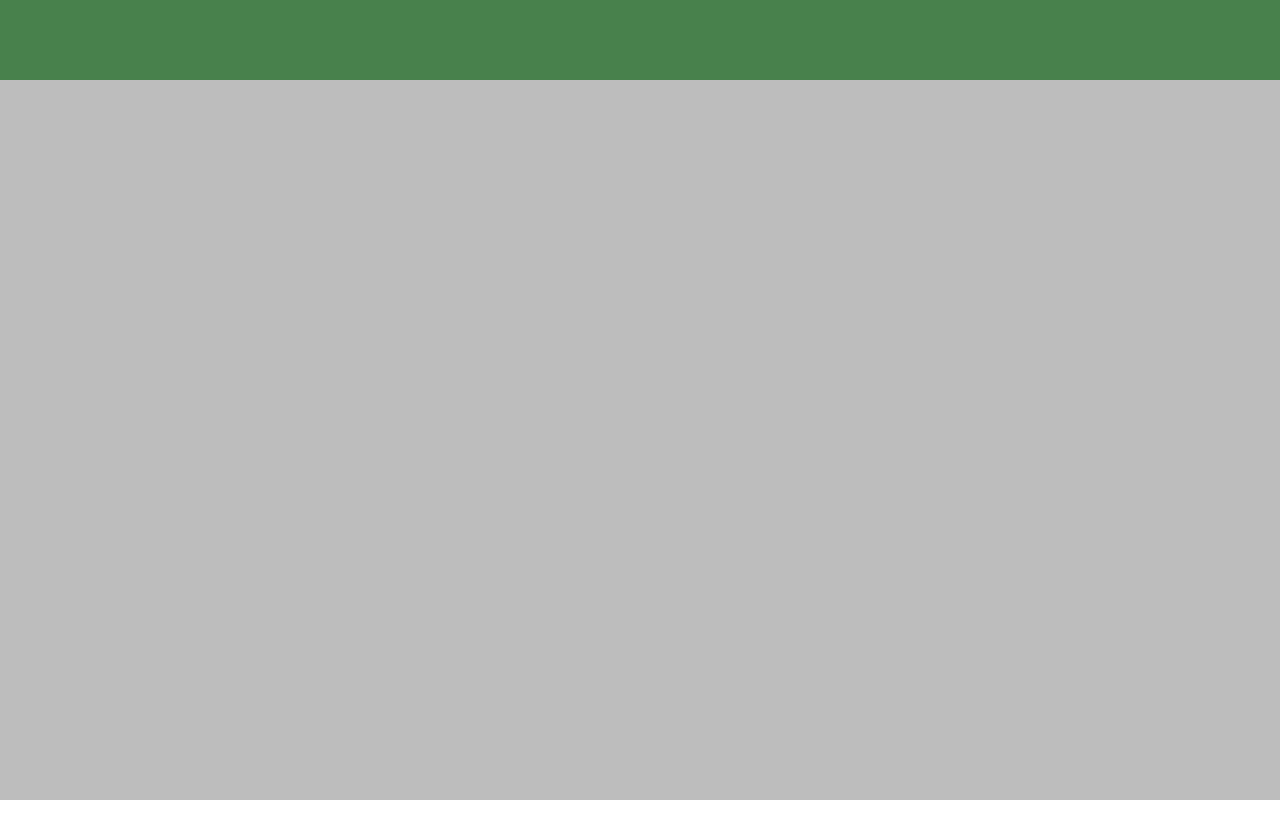
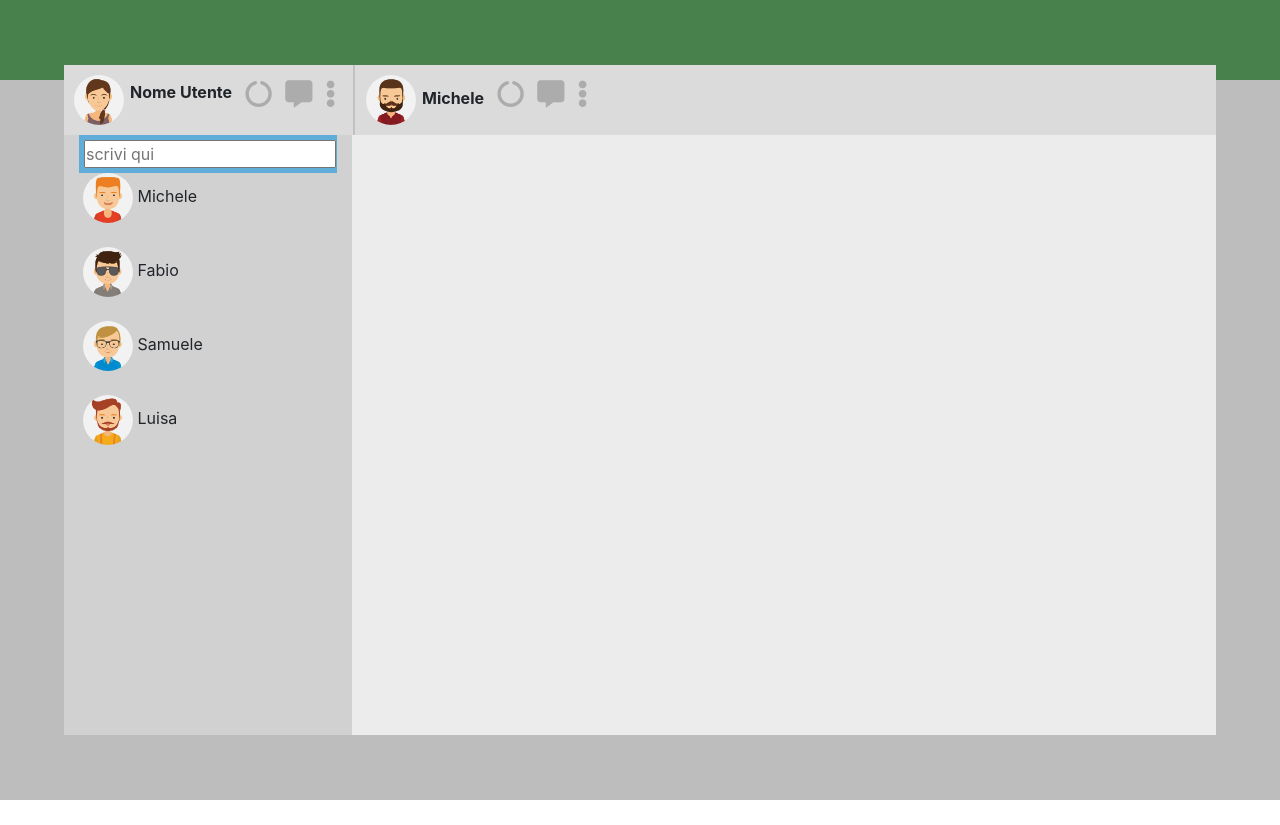
Before and after one commit to bastiano86/vue-boolzapp, a plain HTML site: page index.html in a window 1280 px wide. After the commit the page ends 800 px from the top, so only its background shows below. Drawn offline with nearby package versions, Linux system fonts and the light colour scheme; files that its build step writes are made by us from their sources.

Commit message:
posizionamento della barra di ricerca

```diff
--- a/index.html
+++ b/index.html
@@ -19,11 +19,44 @@
 </head>
 <body>
     <div class="big_background">
-        <div id="app" class="app_container">
-            <div class="sx">
-
+        <div id="app">
+            <header class="row greybar">
+            <div class="col-3 user-space d-flex flex-rows align-items-center">
+                    <img class="rounded-circle ml-3s" src="img/avatar_io.jpg" alt=""><span class="nome-utente pb-3">Nome Utente</span>
+                    <div class="icons-wrapper d-flex justify-content-end">
+                        <i class="fas fa-circle-notch"></i>
+                        <i class="fas fa-comment-alt"></i>
+                        <i class="fas fa-ellipsis-v"></i>
+                    </div>
+                    <span class="vl"></span>
             </div>
-            <div class="dx"></div>
+            <div class="col-9 friend-space d-flex flex-rows align-items-center">
+                <div>
+                    <img class="rounded-circle ml-1" src="img/avatar_8.jpg" alt=""><span class="nome-utente">Michele</span>
+                </div>
+                <div class="icons-wrapper d-flex justify-content-start">
+                    <i class="fas fa-circle-notch"></i>
+                    <i class="fas fa-comment-alt"></i>
+                    <i class="fas fa-ellipsis-v"></i>
+                </div>
+            </div>
+            </header>
+            <main>
+                <div class="row">
+                    <!--parte sinistra-->
+                    <div class="col-3 list-space">
+                        <div class="input-wrapper">
+                            <input placeholder="scrivi qui" type="text" name="" id="">
+                        </div>
+                        <div v-for="element in contacts" class="pb-4">
+                            <img class="rounded-circle avatar ml-1" :src="'img/avatar' + element.avatar + '.jpg'" alt="">
+                            <span class="">{{element.name}}</span>
+                        </div>
+                    </div>
+                    <!--parte destra-->
+                    <div class="col-9 text-space d-flex align-items-center"></div>
+                </div>
+            </main>
         </div>
     </div>
     <script src="script/script.js"></script>
--- a/script/script.js
+++ b/script/script.js
@@ -3,7 +3,94 @@ var app = new Vue (
     {
         el:'#app',
         data:{
-        },
-        methods:{
-              }
+            contacts: [
+                    {
+                    name: 'Michele',
+                    avatar: '_1',
+                    visible: true,
+                    messages: [
+                        {
+                            date: '10/01/2020 15:30:55',
+                            text: 'Hai portato a spasso il cane?',
+                            status: 'sent'
+                        },
+                        {
+                            date: '10/01/2020 15:50:00',
+                            text: 'Ricordati di dargli da mangiare',
+                            status: 'sent'
+                        },
+                        {
+                            date: '10/01/2020 16:15:22',
+                            text: 'Tutto fatto!',
+                            status: 'received'
+                        }
+                    ],
+                },
+                {
+                    name: 'Fabio',
+                    avatar: '_2',
+                    visible: true,
+                    messages: [
+                        {
+                            date: '20/03/2020 16:30:00',
+                            text: 'Ciao come stai?',
+                            status: 'sent'
+                        },
+                        {
+                            date: '20/03/2020 16:30:55',
+                            text: 'Bene grazie! Stasera ci vediamo?',
+                            status: 'received'
+                        },
+                        {
+                            date: '20/03/2020 16:35:00',
+                            text: 'Mi piacerebbe ma devo andare a fare la spesa.',
+                            status: 'sent'
+                        }
+                    ],
+                },
+
+                {
+                    name: 'Samuele',
+                    avatar: '_3',
+                    visible: true,
+                    messages: [
+                        {
+                            date: '28/03/2020 10:10:40',
+                            text: 'La Marianna va in campagna',
+                            status: 'received'
+                        },
+                        {
+                            date: '28/03/2020 10:20:10',
+                            text: 'Sicuro di non aver sbagliato chat?',
+                            status: 'sent'
+                        },
+                        {
+                            date: '28/03/2020 16:15:22',
+                            text: 'Ah scusa!',
+                            status: 'received'
+                        }
+                    ],
+                },
+                {
+                    name: 'Luisa',
+                    avatar: '_4',
+                    visible: true,
+                    messages: [
+                        {
+                            date: '10/01/2020 15:30:55',
+                            text: 'Lo sai che ha aperto una nuova pizzeria?',
+                            status: 'sent'
+                        },
+                        {
+                            date: '10/01/2020 15:50:00',
+                            text: 'Si, ma preferirei andare al cinema',
+                            status: 'received'
+                        }
+                    ],
+                },
+
+            ]},
+            methods:{
+
+            },
     });
--- a/style/style.css
+++ b/style/style.css
@@ -3,7 +3,23 @@
     margin: 0;
     padding: 0;
 }
-
+.crm {
+    background-color: hotpink;
+}
+.vl {
+    border-left: 2px solid rgb(193, 193, 193);
+    height: 70px;
+    position: absolute;
+    left: 97%;
+    margin-left: 10px;
+    top: 0px;
+    }
+i   {
+    height:40px;
+    padding-left: 13px;
+    font-size: 1.7em;
+    color:rgb(172, 172, 172);
+    }
 .big_background {
     display: flex;
     align-items: center;
@@ -13,27 +29,38 @@
     background: rgb(72,129,75);
     background: linear-gradient(180deg, rgba(72,129,75,1) 10%, rgb(189, 189, 189) 10%);
 }
-
-.app_container {
-
-    align-items: center;
-    width: 75%;
-    height: 850px;
+.greybar {
+    position: relative;
+    background-color: rgb(219, 219, 219);
+    height:70px;
+    width:90vw;
+}
+.user-space, .friend-space {
+    padding:10px;
+}
+.user-space img, .friend-space img{
+    height:50px;
 }
 
-
-.bur {
-    background-color: burlywood;
-    height: 850px;
+.nome-utente{
+    font-size: 1em;
+    font-weight: bold;
+    padding-left: 6px;
+}
+.text-space{
+    height:600px;
+    background-color: rgb(236, 236, 236);
 }
 
-.crm {
-    background-color: crimson;
-    height: 850px;
+.list-space{
+    height: 600px;
+    background-color: rgb(209, 209, 209);
 }
 
-.nome_utente {
-    background-color: darkgrey;
-    height: 50px;
-    padding: 0;
+.avatar {
+    width: 50px;
 }
+.input-wrapper {
+    padding:5px;
+    background-color: rgb(97, 173, 218);
+}
```
